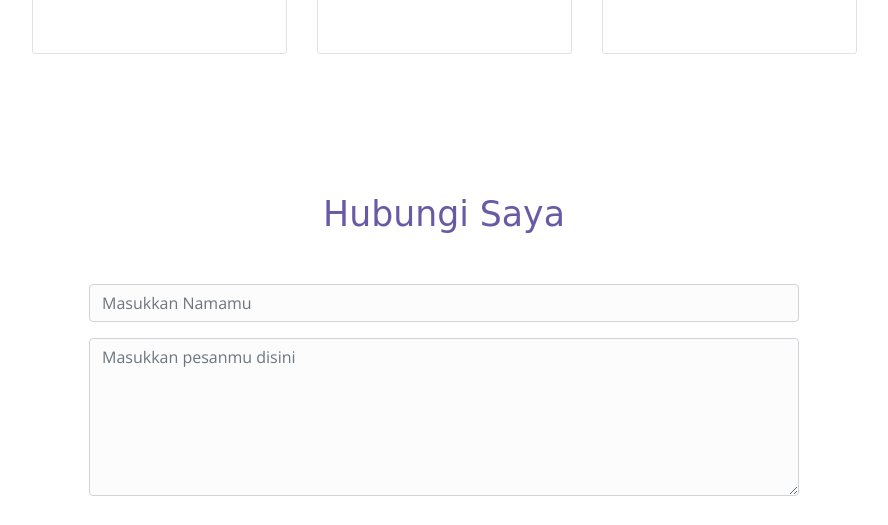
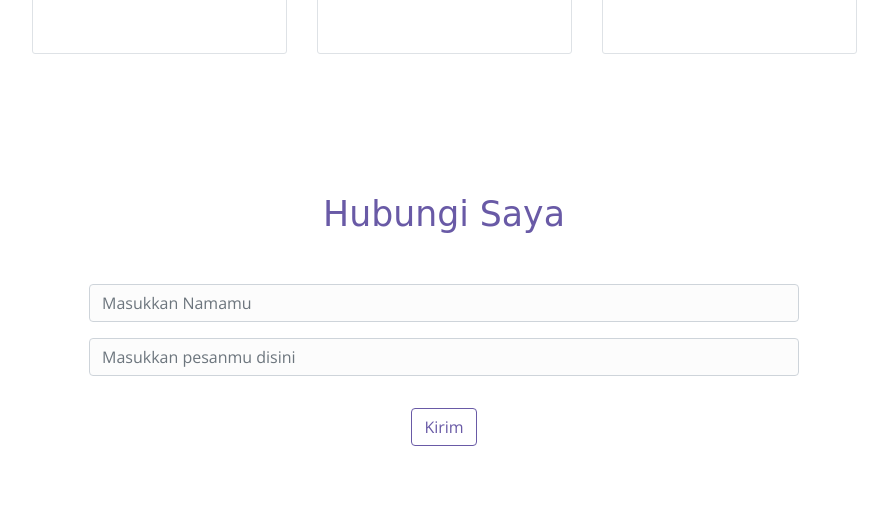
Before and after one commit to ziw-official/ziw-official.github.io, a plain HTML site: page index.html in a window 1280 px wide. Shown: the part 1665-2190 px from the top of the page, without its empty margins (196-1084 px from the left). Drawn offline with nearby package versions, Linux system fonts and the light colour scheme; a web font is replaced by a local one.

Commit message:
Update index.html

```diff
--- a/index.html
+++ b/index.html
@@ -128,7 +128,7 @@
                         <input type="email" class="form-control" placeholder="Masukkan Email"requried>
                     </div> -->
                     <div class="form-group col-sm-12">
-                        <textarea name="comment" id="comment" rows="6"   class="form-control" placeholder="Masukkan pesanmu disini" required></textarea>
+                        <input type=text" name="pesan" id="comment" rows="6"   class="form-control" placeholder="Masukkan pesanmu disini" required>
                     </div>
                     <div class="form-group col-sm-12 mt-3">
                         <input type="submit" value="Kirim" class="btn btn-outline-primary rounded">
```
